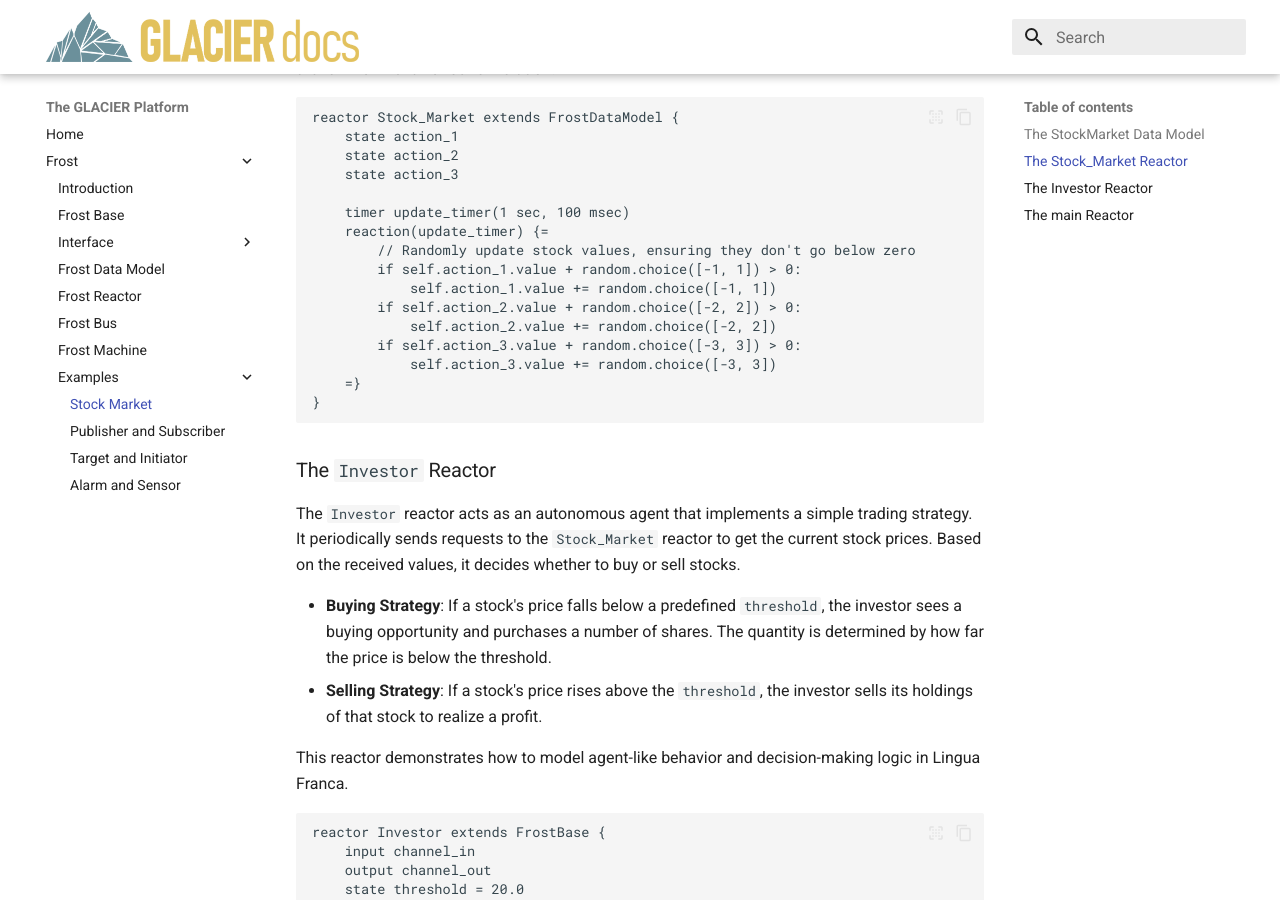
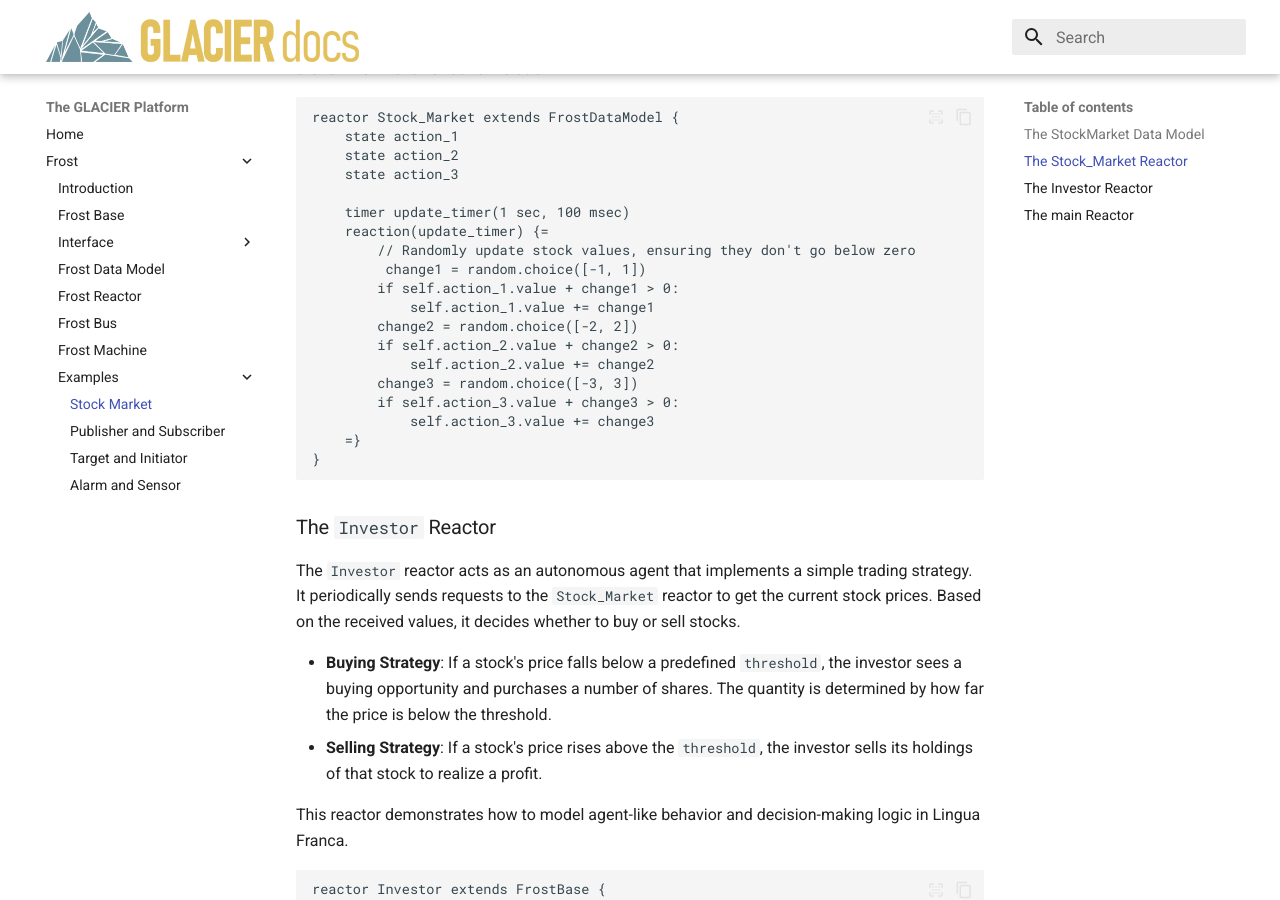
Before and after one commit to glacier-project/glacier-website, an MkDocs documentation site: the page built from docs/doc_sources/Stock_Market.md, in a window 1280 px wide and 900 px high, scrolled down 1007 px. Built offline with MkDocs 1.6.1 and Material for MkDocs 9.7.7, drawn with Linux system fonts in a browser that asks for light colours.

Commit message:
fixed code

````diff
--- a/docs/doc_sources/Stock_Market.md
+++ b/docs/doc_sources/Stock_Market.md
@@ -41,12 +41,15 @@ reactor Stock_Market extends FrostDataModel {
     timer update_timer(1 sec, 100 msec)
     reaction(update_timer) {=
         // Randomly update stock values, ensuring they don't go below zero
-        if self.action_1.value + random.choice([-1, 1]) > 0:
-            self.action_1.value += random.choice([-1, 1])
-        if self.action_2.value + random.choice([-2, 2]) > 0:
-            self.action_2.value += random.choice([-2, 2])
-        if self.action_3.value + random.choice([-3, 3]) > 0:
-            self.action_3.value += random.choice([-3, 3])
+         change1 = random.choice([-1, 1])
+        if self.action_1.value + change1 > 0:
+            self.action_1.value += change1
+        change2 = random.choice([-2, 2])
+        if self.action_2.value + change2 > 0:
+            self.action_2.value += change2
+        change3 = random.choice([-3, 3])
+        if self.action_3.value + change3 > 0:
+            self.action_3.value += change3
     =}
 }
 ```
````
